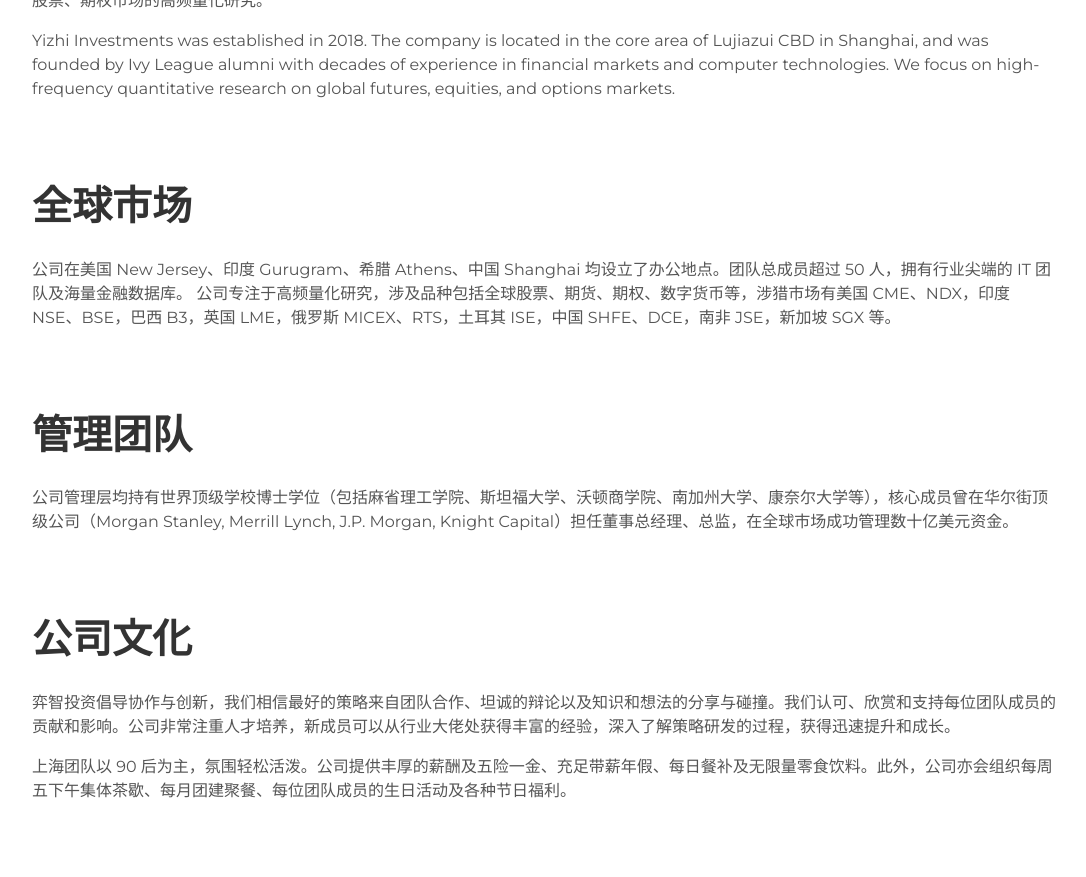
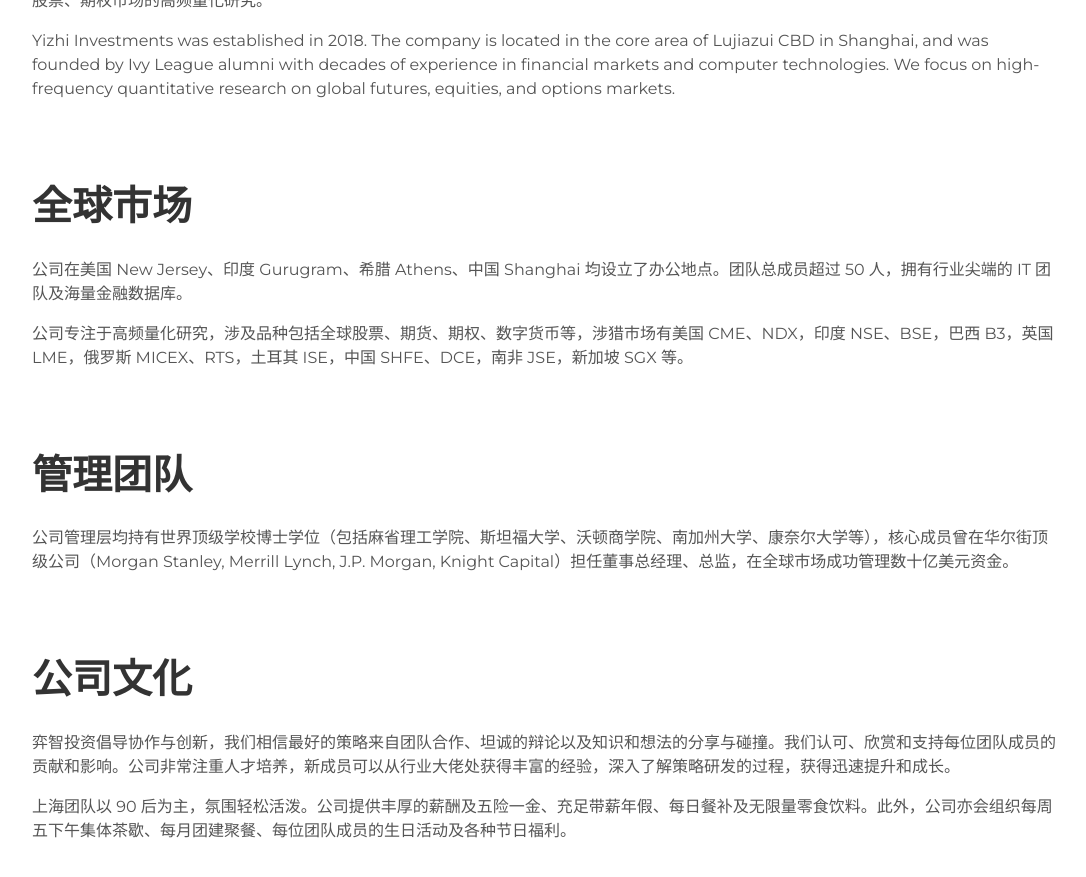
Before and after one commit to Victor430/victor430.github.io, a Jekyll site: the page built from index.html, in a window 1280 px wide and 900 px high, scrolled down 1092 px. Shown: the top 877 px of the window, without its empty margins (96-1182 px from the left). Built offline with Jekyll 4.4.1, drawn with Linux system fonts in a browser that asks for light colours.

```diff
--- a/_includes/market.html
+++ b/_includes/market.html
@@ -1,5 +1,6 @@
 <div class="global-market">
     <h1> 全球市场 </h1>
     <p>公司在美国 New Jersey、印度 Gurugram、希腊 Athens、中国 Shanghai 均设立了办公地点。团队总成员超过 50 人，拥有行业尖端的 IT 团队及海量金融数据库。
-      公司专注于高频量化研究，涉及品种包括全球股票、期货、期权、数字货币等，涉猎市场有美国 CME、NDX，印度 NSE、BSE，巴西 B3，英国 LME，俄罗斯 MICEX、RTS，土耳其 ISE，中国 SHFE、DCE，南非 JSE，新加坡 SGX 等。</p>
+    </p>
+    <p>公司专注于高频量化研究，涉及品种包括全球股票、期货、期权、数字货币等，涉猎市场有美国 CME、NDX，印度 NSE、BSE，巴西 B3，英国 LME，俄罗斯 MICEX、RTS，土耳其 ISE，中国 SHFE、DCE，南非 JSE，新加坡 SGX 等。</p>
    </div>
```
